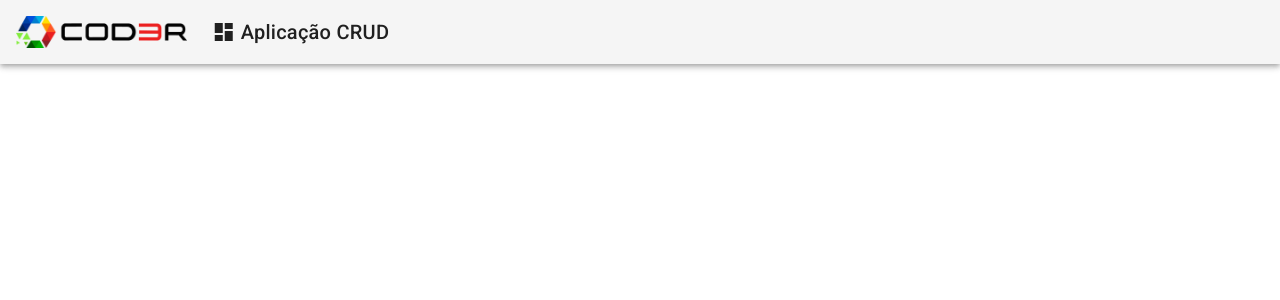
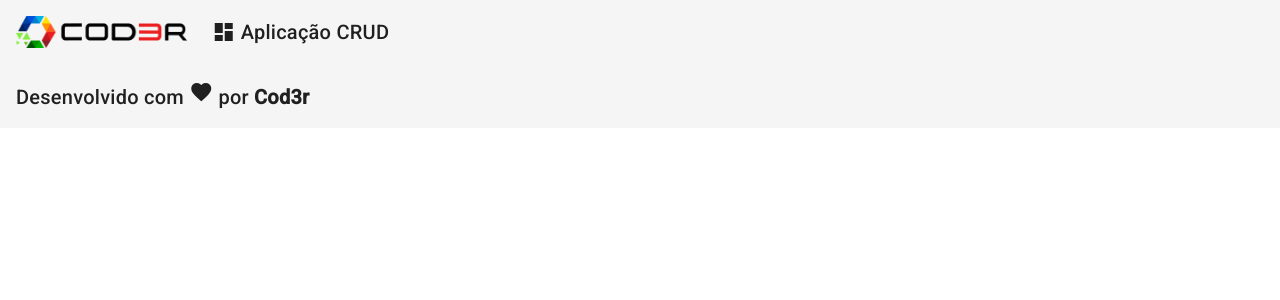
Before and after one commit to Alderj/crud, an Angular app: page / in a window 1280 px wide. Shown: the top 300 px of the page. Built offline with nearby package versions, Linux system fonts and the light colour scheme.

Commit message:
criado os elementos do footer

```diff
--- a/src/app/app.component.html
+++ b/src/app/app.component.html
@@ -1 +1,3 @@
 <app-header></app-header>
+
+<app-footer></app-footer>
--- a/src/app/components/template/footer/footer.component.html
+++ b/src/app/components/template/footer/footer.component.html
@@ -1 +1,12 @@
-<p>footer works!</p>
+<mat-toolbar>
+    <span>
+        Desenvolvido com
+        <i class="material-icons">
+            favorite
+        </i>
+        por
+        <strong>
+            Cod<span>3</span>r
+        </strong>
+    </span>
+</mat-toolbar>
```
